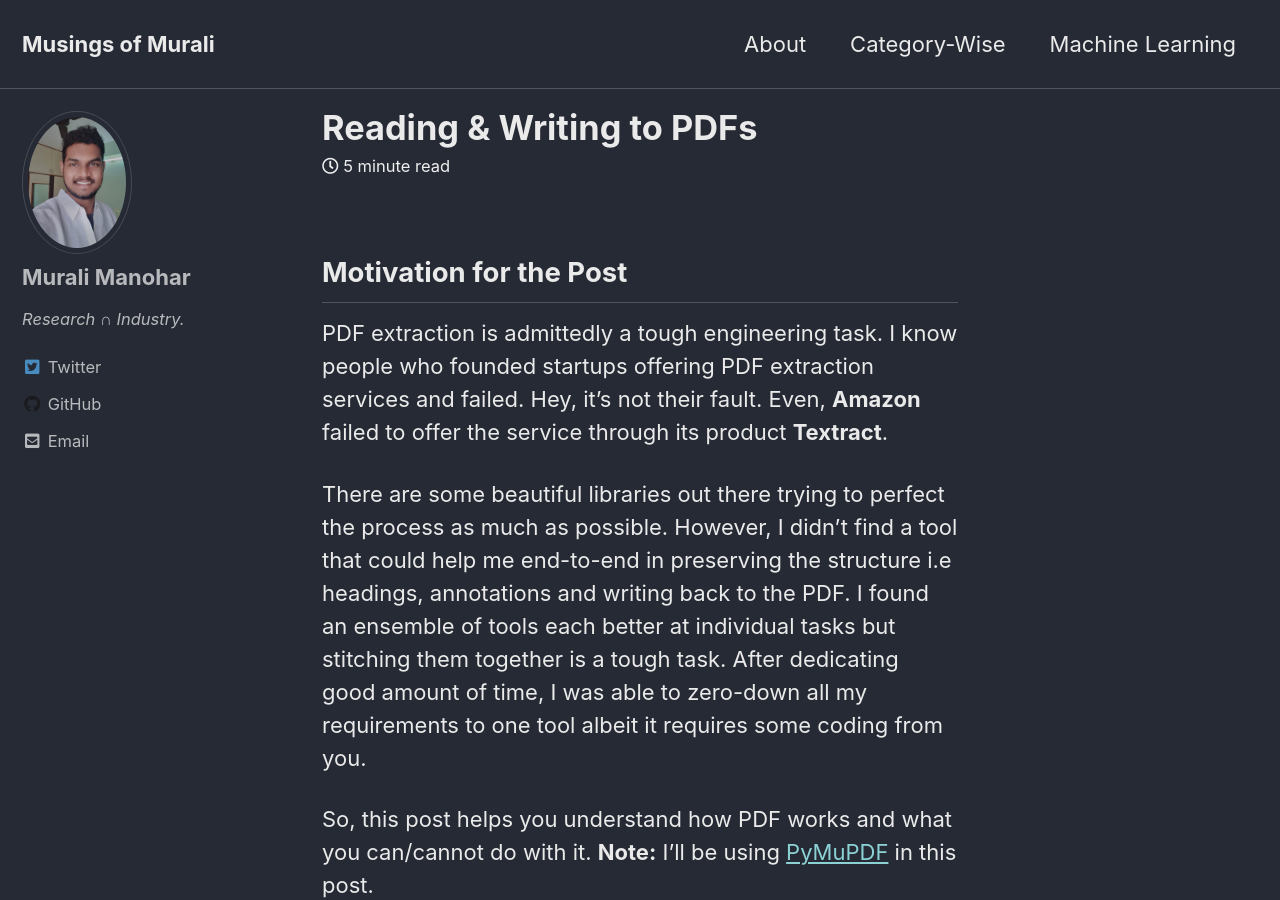
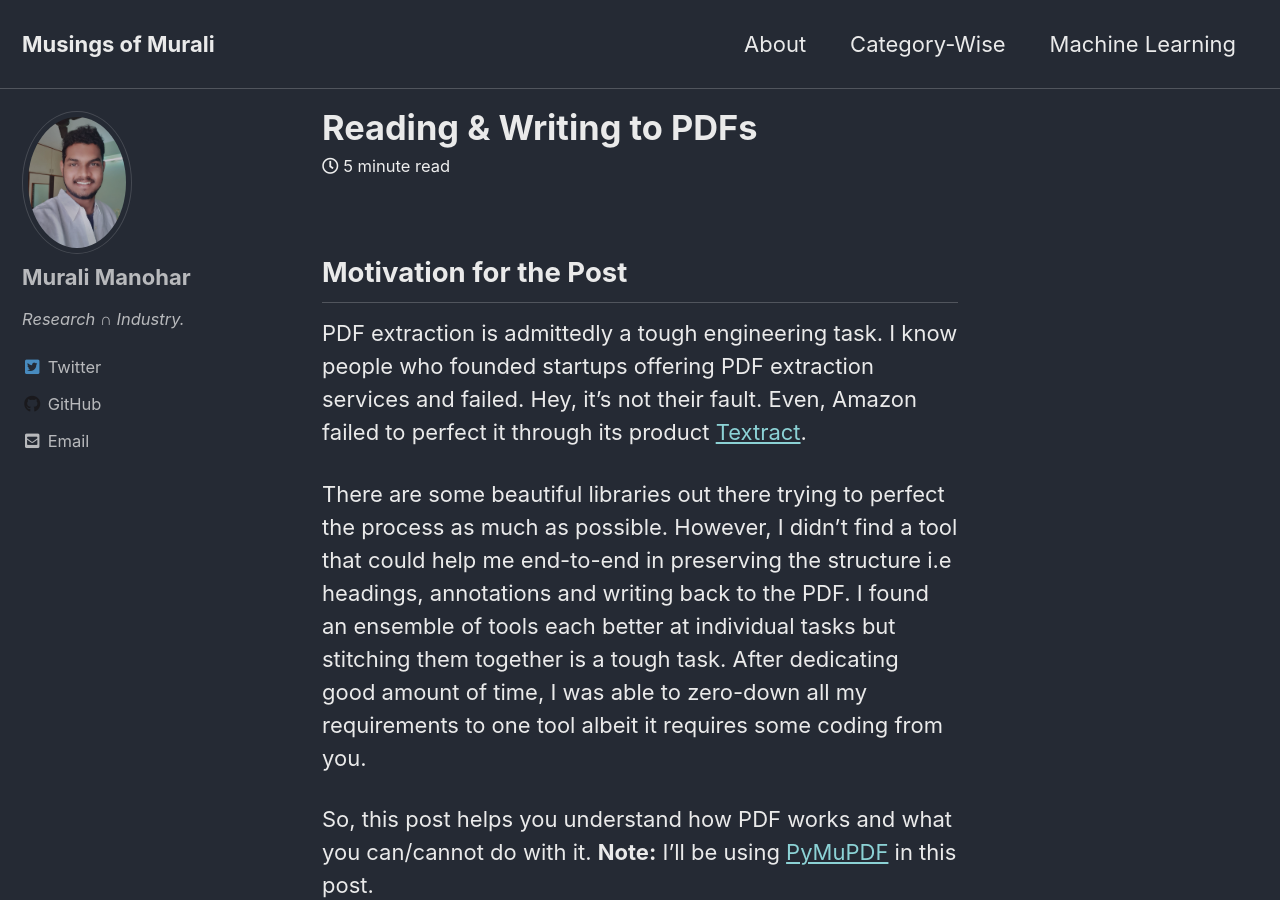
Before and after one commit to gitlost-murali/blogs, a Jekyll site: the page built from _posts/2020-08-30-how-to-read-write-pdfs.md, in a window 1280 px wide and 900 px high. Built offline with Jekyll 4.4.1, drawn with Linux system fonts in a browser that asks for light colours; cached includes are drawn as plain includes; comment, search, counter and statistics services are not loaded.

Commit message:
Textract link added

```diff
--- a/_posts/2020-08-30-how-to-read-write-pdfs.md
+++ b/_posts/2020-08-30-how-to-read-write-pdfs.md
@@ -8,7 +8,7 @@ categories: tooling pdf
 
 ## Motivation for the Post
 
-PDF extraction is admittedly a tough engineering task. I know people who founded startups offering PDF extraction services and failed. Hey, it's not their fault. Even, __Amazon__ failed to offer the service through its product __Textract__.
+PDF extraction is admittedly a tough engineering task. I know people who founded startups offering PDF extraction services and failed. Hey, it's not their fault. Even, Amazon failed to perfect it through its product [Textract](https://aws.amazon.com/textract/).
 
 There are some beautiful libraries out there trying to perfect the process as much as possible. However, I didn't find a tool that could help me end-to-end in preserving the structure i.e headings, annotations and writing back to the PDF. I found an ensemble of tools each better at individual tasks but stitching them together is a tough task. After dedicating good amount of time, I was able to zero-down all my requirements to one tool albeit it requires some coding from you.
 
```
